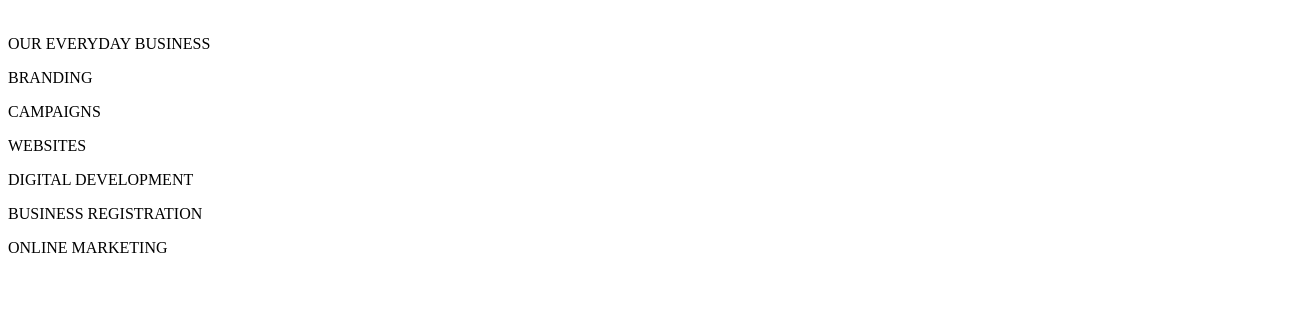
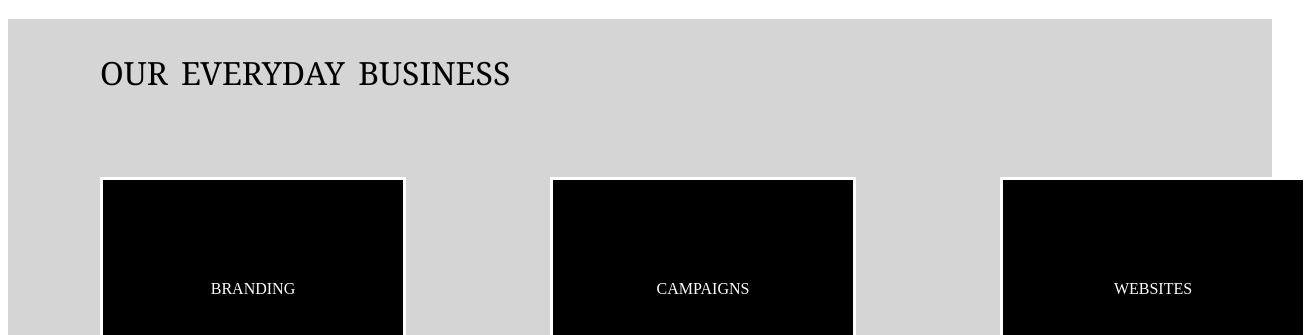
Before and after one commit to DaddyV-prog/Portfolio.io, a plain HTML site: page index.html in a window 1280 px wide. Shown: the part 589-924 px from the top of the page, 1306 px wide, since content can reach past the window. Before the commit the page ends 862 px from the top, so only its background shows below. Drawn offline with Linux system fonts and the light colour scheme.

Commit message:
services

```diff
--- a/CSS/port.css
+++ b/CSS/port.css
@@ -63,3 +63,94 @@ div.box{
     left: 150px;
     word-spacing: 3px;
 }
+div.services{
+    width: inherit;
+    height: 950px;
+    background-color: rgb(213, 213, 213);
+}
+.services_heading{
+    font-size: xx-large;
+    font-family: Georgia, 'Times New Roman', Times, serif;
+    position: absolute;
+    left: 100px;
+    color: black;
+    word-spacing: 5px;
+}
+.branding{
+    height: 200px;
+    width: 300px;
+    border-style: solid;
+    border;
+    text-align: center;
+    padding-top: 100px;
+    position: absolute;
+    left: 100px;
+    top: 750px;
+    background-color: black;
+    color: white;
+}
+.campaigns{
+    height: 200px;
+    width: 300px;
+    border-style: solid;
+    border;
+    text-align: center;
+    padding-top: 100px;
+    position: absolute;
+    left: 550px;
+    top: 750px;
+    background-color: black;
+    color: white;
+}
+.websites{
+    height: 200px;
+    width: 300px;
+    border-style: solid;
+    border;
+    text-align: center;
+    padding-top: 100px;
+    position: absolute;
+    left: 1000px;
+    top: 750px;
+    background-color: black;
+    color: white;
+}
+.digital_dev{
+    height: 200px;
+    width: 300px;
+    border-style: solid;
+    border;
+    text-align: center;
+    padding-top: 100px;
+    position: absolute;
+    left: 100px;
+    top: 1150px;
+    background-color: black;
+    color: white;
+}
+.business_reg{
+    height: 200px;
+    width: 300px;
+    border-style: solid;
+    border;
+    text-align: center;
+    padding-top: 100px;
+    position: absolute;
+    left: 550px;
+    top: 1150px;
+    background-color: black;
+    color: white;
+}
+.online_market{
+    height: 200px;
+    width: 300px;
+    border-style: solid;
+    border;
+    text-align: center;
+    padding-top: 100px;
+    position: absolute;
+    left: 1000px;
+    top: 1150px;
+    background-color: black;
+    color: white;
+}
```
